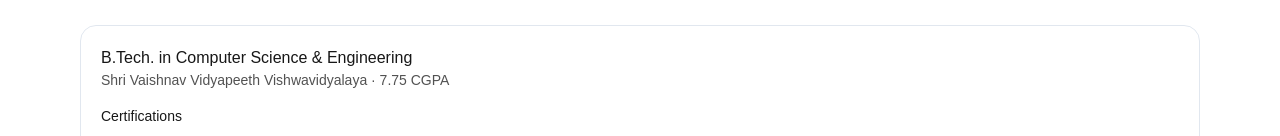
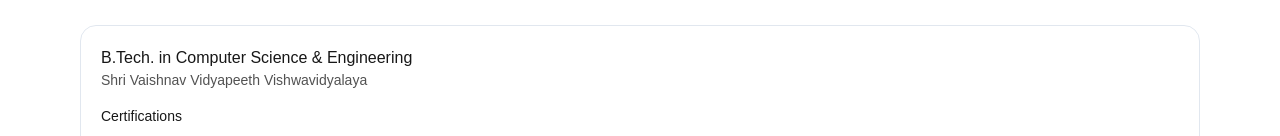
Before and after one commit to ritikprajapat21/portfolio, a Next.js app: page / in a window 1280 px wide. Shown: the part 2664-2800 px from the top of the page. Built offline with nearby package versions, Linux system fonts and the light colour scheme.

Commit message:
Updated the data

```diff
--- a/app/data.ts
+++ b/app/data.ts
@@ -120,7 +120,7 @@
     ],
     challenges: ["Kept PRs small and review‑friendly"],
     links: {
-      demo: "https://github.com/MODSetter/SurfSense",
+      demo: "https://www.surfsense.net/",
       code: "https://github.com/MODSetter/SurfSense/pull/183",
     },
   },
--- a/components/ButtonLink.tsx
+++ b/components/ButtonLink.tsx
@@ -15,13 +15,12 @@
   variant?: string;
   disabled?: boolean;
 }) => (
-  <span className="perspective-midrange">
   <a
     href={disabled ? undefined : href}
     target={target}
     rel="noreferrer noopener"
     className={clsx(
-        "inline-flex transition duration-250 ease-in-out hover:scale-[1.1] items-center gap-2 rounded-2xl px-4 py-2 text-sm font-medium shadow hover:bg-gradient-to-r hover:rotate-y-25 hover:to-white hover:from-neutral-500 hover:via-white/50",
+      "inline-flex transition duration-250 ease-in-out hover:scale-[1.1] items-center gap-2 rounded-2xl px-4 py-2 text-sm font-medium shadow",
       variant === "primary"
         ? "bg-black text-white hover:opacity-90 dark:bg-white dark:text-black"
         : "bg-white text-black hover:bg-neutral-100 border dark:bg-neutral-900 dark:text-white dark:border-neutral-800",
@@ -31,7 +30,6 @@
     {Icon && <Icon className="h-4 w-4" />}
     {children}
   </a>
-  </span>
 );
 
 export default ButtonLink;
--- a/components/Education.tsx
+++ b/components/Education.tsx
@@ -32,7 +32,7 @@
       <div className="rounded-2xl border p-5">
         <p className="font-medium">{EDUCATION.degree}</p>
         <p className="text-sm text-neutral-600 dark:text-neutral-400">
-          {EDUCATION.school} · {EDUCATION.cgpa}
+          {EDUCATION.school}
         </p>
         <div className="mt-4">
           <div className="text-sm font-medium mb-2">Certifications</div>
```
Lines whose indentation alone changed are shown as unchanged.
